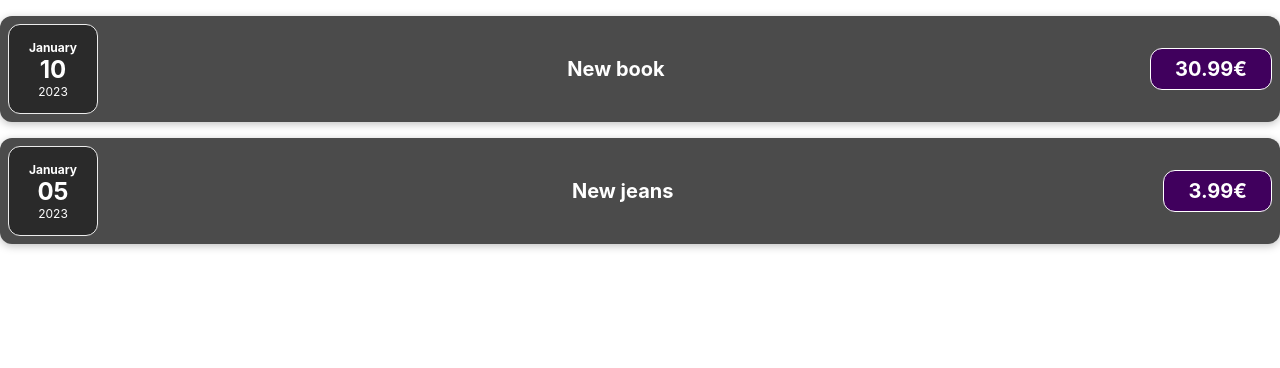
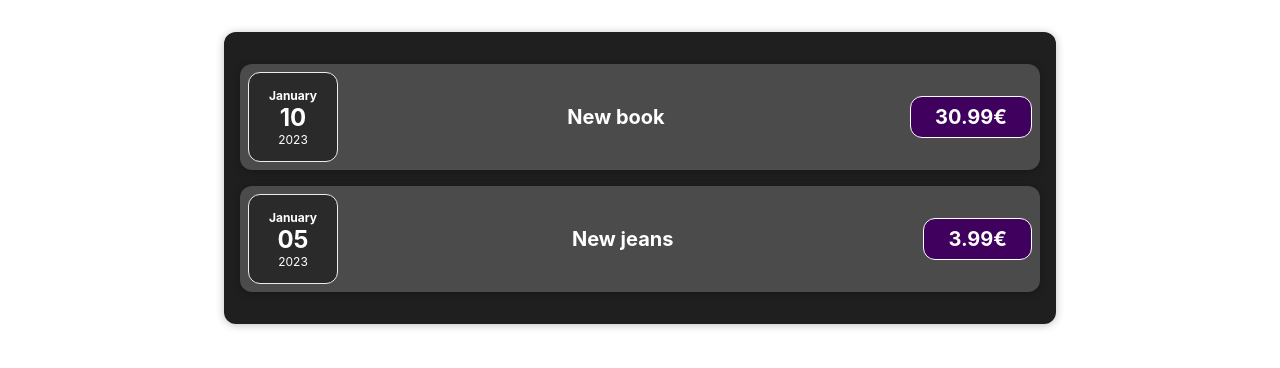
Before and after one commit to Progeim111/expenses, a React (Create React App) app: page / in a window 1280 px wide. Shown: the top 368 px of the page. Built offline with nearby package versions, Linux system fonts and the light colour scheme.

Commit message:
Ülesanne 2 tehtud

```diff
--- a/src/App.js
+++ b/src/App.js
@@ -1,8 +1,7 @@
 import logo from './logo.svg';
 import './App.css';
-
-import ExpenseItem from "./components/ExpenseItem";
-
+import './components/Expenses.css';
+import Expenses from "./components/Expenses";
 function App() {
     const expenses = [
         {
@@ -19,8 +18,9 @@
 
     return (
         <div className="App">
-            <ExpenseItem expenseData={expenses[0]}></ExpenseItem>
-            <ExpenseItem expenseData={expenses[1]}></ExpenseItem>
+            <div className="expenses">
+            <Expenses expenses={expenses} />
+        </div>
         </div>
     );
 }
--- a/src/components/ExpenseItem.js
+++ b/src/components/ExpenseItem.js
@@ -1,5 +1,4 @@
 import './ExpenseItem.css';
-
 import ExpenseDate from "./ExpenseDate";
 
 function ExpenseItem(props){
--- /dev/null
+++ b/src/components/Expenses.css
@@ -0,0 +1,9 @@
+.expenses {
+    padding: 1rem;
+    background-color: rgb(31, 31, 31);
+    margin: 2rem auto;
+    width: 50rem;
+    max-width: 95%;
+    border-radius: 12px;
+    box-shadow: 0 1px 8px rgba(0, 0, 0, 0.25);
+}
--- /dev/null
+++ b/src/components/Expenses.js
@@ -0,0 +1,14 @@
+import ExpenseItem from './ExpenseItem';
+
+function Expenses(props) {
+    const expenses = props.expenses;
+
+    return (
+        <div>
+            <ExpenseItem expenseData={expenses[0]} />
+            <ExpenseItem expenseData={expenses[1]} />
+        </div>
+    );
+}
+
+export default Expenses;
```
